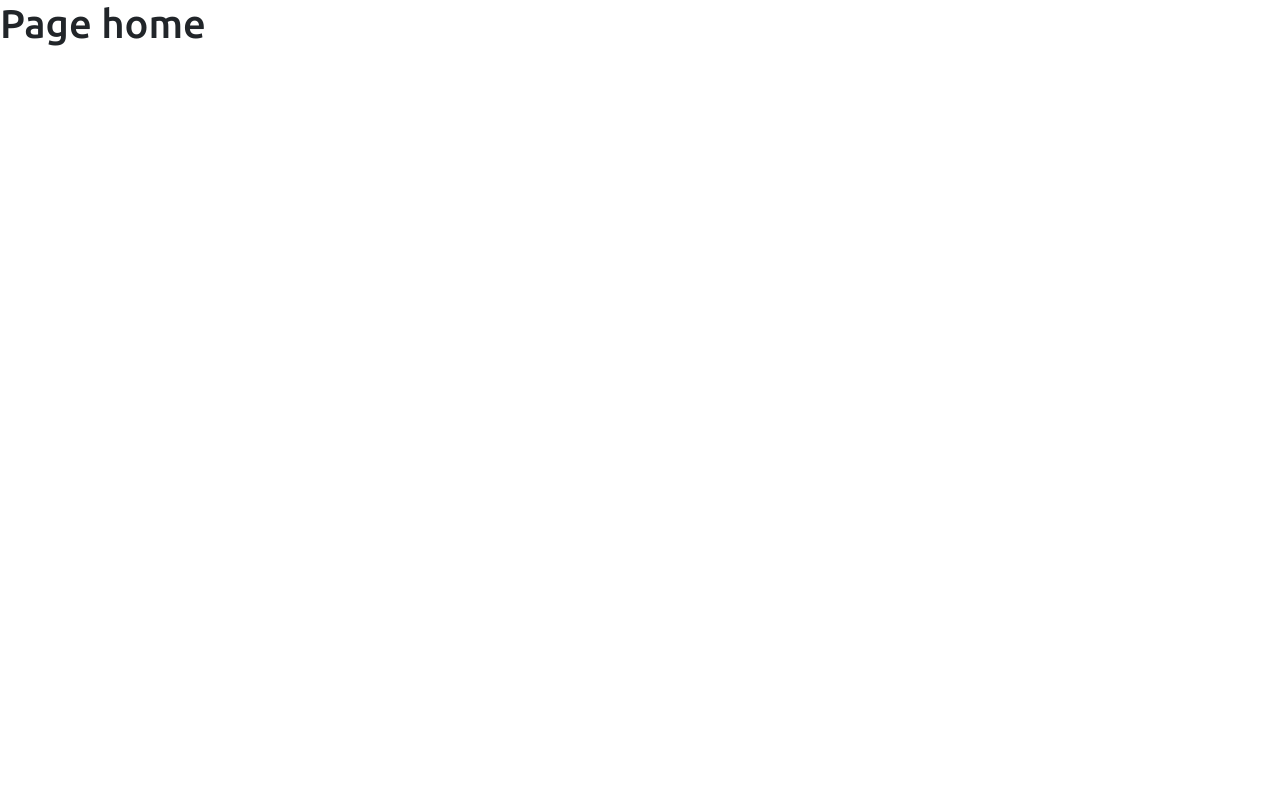
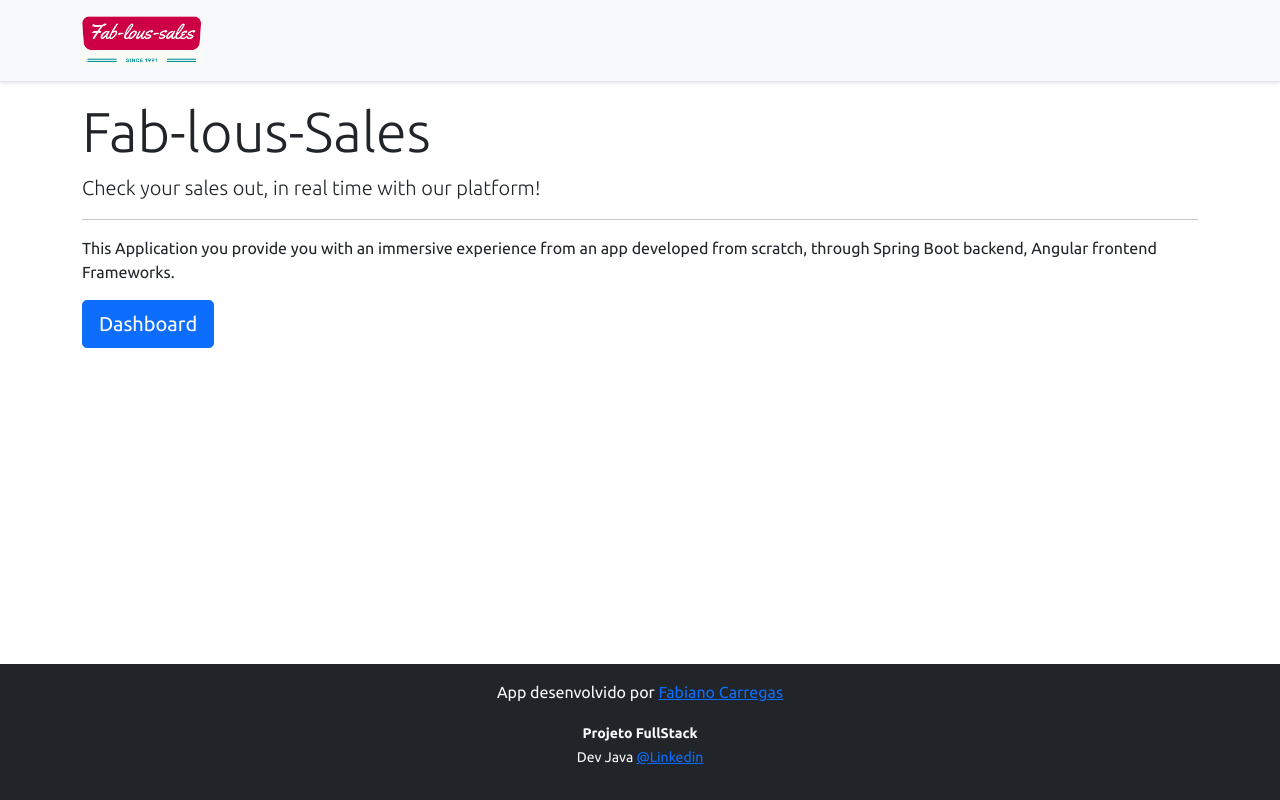
Before and after one commit to FabianoCarregas/project-fullstack, a React (Create React App) app in the folder frontend/: page / in a window 1280 px wide. Built offline with nearby package versions, Linux system fonts and the light colour scheme.

Commit message:
Home, navigation

```diff
--- a/frontend/src/components/NavBar/index.tsx
+++ b/frontend/src/components/NavBar/index.tsx
@@ -1,11 +1,14 @@
 import ImgLogo from 'assets/img/logo.png'
+import { Link } from 'react-router-dom';
 
 const NavBar = () =>  {
     return (
         <div className="d-flex flex-column flex-md-row align-items-center p-3 px-md-4 mb-3 bg-light border-bottom shadow-sm">
         <div className="container">
           <nav className="my-2 my-md-0 mr-md-3">
-            <img src={ImgLogo} alt="FabLous" width="120" />
+            <Link to="/">
+               <img src={ImgLogo} alt="FabLous" width="120" />
+            </Link>
           </nav>
         </div>
       </div>
--- a/frontend/src/pages/Home/index.tsx
+++ b/frontend/src/pages/Home/index.tsx
@@ -1,8 +1,25 @@
+import Footer from "components/Footer";
+import NavBar from "components/NavBar";
+import { Link } from "react-router-dom";
+
 const Home = () =>  {
     return (
-        <div>
-        <h1>Page home</h1>
-      </div>
+        <>
+        <NavBar />
+        <div className="container">
+        <div className="jumbotron">
+            <h1 className="display-4">Fab-lous-Sales</h1>
+            <p className="lead">Check your sales out, in real time with our platform! </p>
+            <hr/>
+            <p>This Application you provide you with an immersive experience from an app developed from scratch, through  Spring Boot backend, Angular frontend Frameworks.</p>
+            <Link className="btn btn-primary btn-lg" to="/dashboard">
+                Dashboard
+            </Link>
+
+        </div>
+    </div>
+    <Footer />
+    </>
     );
   }
 
```
